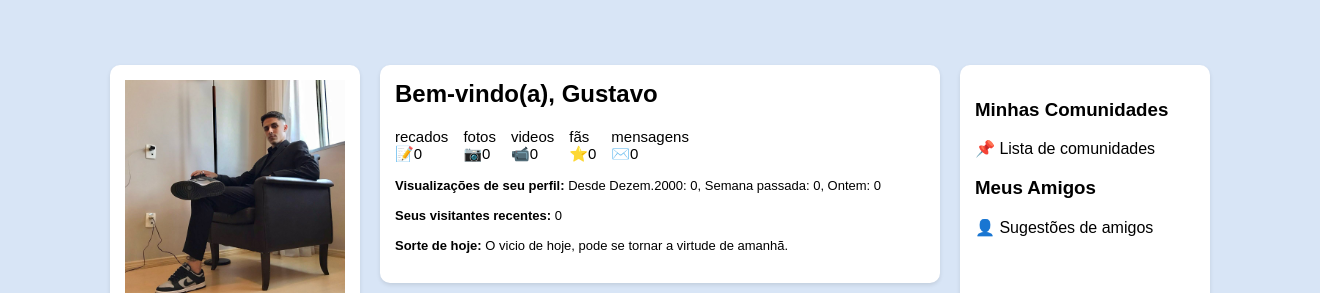
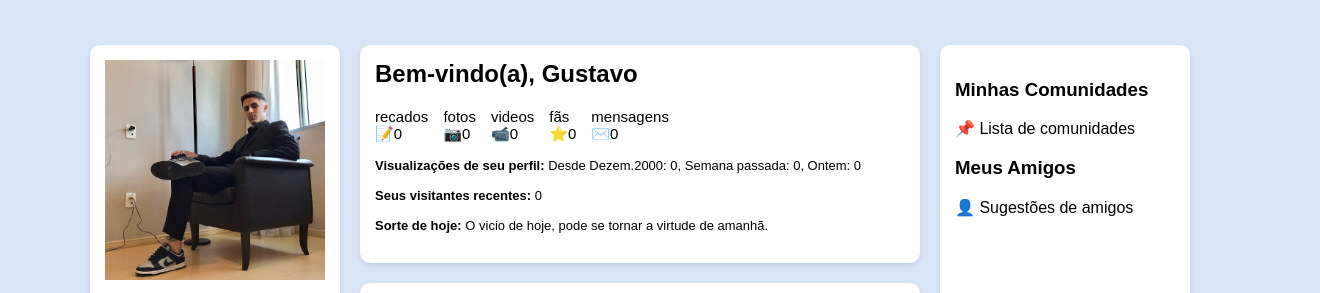
Before and after one commit to hengustavoo/Portifolio, a website: page public/index.html in a window 1280 px wide. Shown: the part 55-348 px from the top of the page, 1320 px wide, since content can reach past the window. Drawn offline with nearby package versions, Linux system fonts and the light colour scheme; no server answers; a web font is replaced by a local one.

Commit message:
Update Modal.css
Retirando do código o margin e o padding do body.

```diff
--- a/public/css/modal.css
+++ b/public/css/modal.css
@@ -1,7 +1,5 @@
 body {
     font-family: Arial, sans-serif;
-    margin: 0;
-    padding: 20px;
 }
 
 .perfil-img {
```
